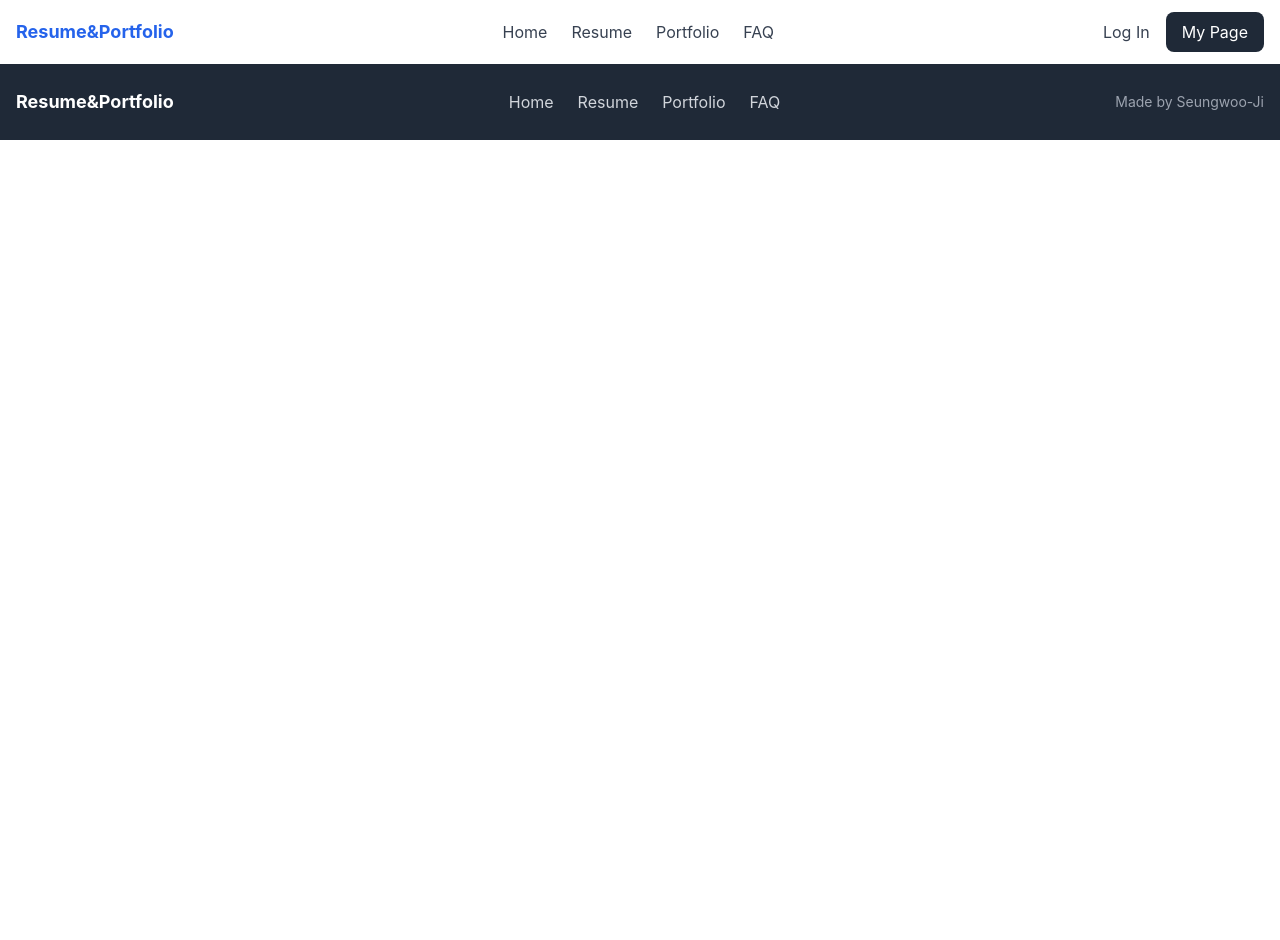
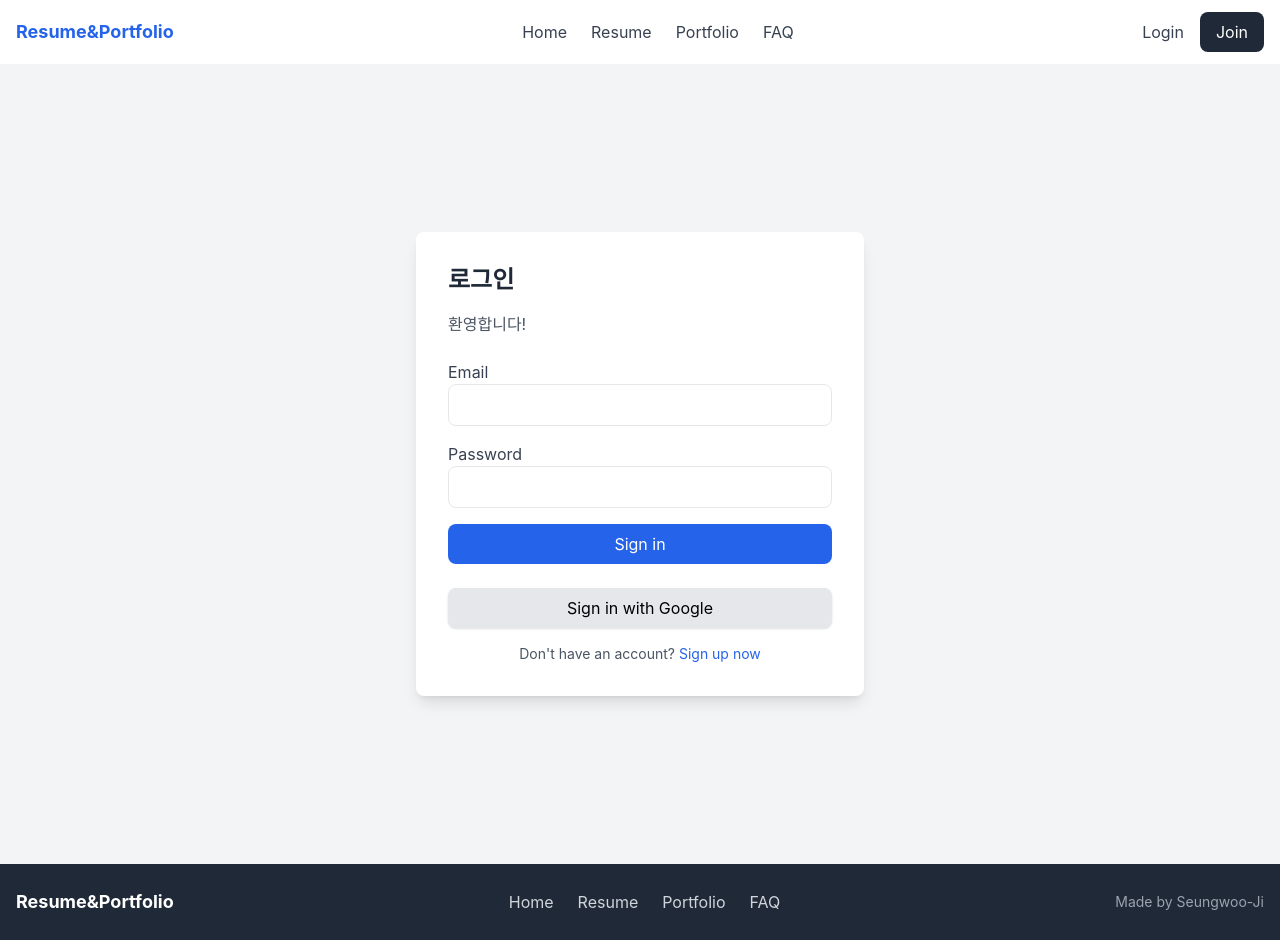
Before and after one commit to JEESW/-ResumeAndPortfolio, a React (Create React App) app in the folder frontend/my-app/: page /login in a window 1280 px wide. Before the commit the page ends 800 px from the top, so only its background shows below. Built offline with nearby package versions, Linux system fonts and the light colour scheme.

Commit message:
feat: Frontend에서 로그인 구현

```diff
--- a/frontend/my-app/src/App.js
+++ b/frontend/my-app/src/App.js
@@ -6,6 +6,7 @@ import Home from "./pages/Home";
 import Resume from "./pages/Resume";
 import Portfolio from "./pages/Portfolio";
 import Faq from "./pages/Faq";
+import Login from "./pages/Login"
 
 function App() {
   return (
@@ -17,6 +18,7 @@ function App() {
             <Route path="/resume" element={<Resume />} />
             <Route path="/portfolio" element={<Portfolio />} />
             <Route path="/faq" element={<Faq />} />
+            <Route path="/login" element={<Login />} />
           </Routes>
         </main>
         <Footer />
--- a/frontend/my-app/src/components/Header/Header.js
+++ b/frontend/my-app/src/components/Header/Header.js
@@ -1,9 +1,13 @@
 import React from "react";
+import { useNavigate } from "react-router-dom";
 
 const Header = () => {
+  const navigate = useNavigate();
+
   return (
       <header className="bg-white shadow-md">
-        <div className="container mx-auto px-4 py-3 flex justify-between items-center">
+        <div
+            className="container mx-auto px-4 py-3 flex justify-between items-center">
           {/* 로고 */}
           <div className="text-lg font-bold text-blue-600">
             Resume&Portfolio
@@ -27,9 +31,15 @@ const Header = () => {
 
           {/* 로그인 및 버튼 */}
           <div className="flex items-center space-x-4">
-            <button className="text-gray-700 hover:text-blue-600">Log In</button>
-            <button className="bg-gray-800 text-white px-4 py-2 rounded-lg hover:bg-gray-700">
-              My Page
+            <button
+                onClick={() => navigate("/login")}
+                className="text-gray-700 hover:text-blue-600"
+            >
+              Login
+            </button>
+            <button
+                className="bg-gray-800 text-white px-4 py-2 rounded-lg hover:bg-gray-700">
+              Join
             </button>
           </div>
 
--- /dev/null
+++ b/frontend/my-app/src/pages/Login.js
@@ -0,0 +1,94 @@
+import React, {useState} from "react";
+import axios from "axios";
+
+const Login = () => {
+  const [email, setEmail] = useState("");
+  const [password, setPassword] = useState("");
+  const [error, setError] = useState(null);
+
+  const handleLogin = async (e) => {
+    e.preventDefault();
+    setError(null);
+
+    try {
+      const response = await axios.post(
+          "https://jsw-resumeandportfolio.com/api/users/login",
+          {
+            email,
+            password,
+          },
+          {
+            withCredentials: true, // Refresh Token을 쿠키에 저장
+          }
+      );
+
+      const accessToken = response.headers["authorization"];
+      localStorage.setItem("accessToken", accessToken); // Access Token 저장
+      alert("로그인 성공!");
+      window.location.href = "/"; // 로그인 후 홈으로 이동
+    } catch (err) {
+      setError("로그인에 실패했습니다. 이메일 또는 비밀번호를 확인해주세요.");
+    }
+  };
+
+  return (
+      <div
+          className="min-h-screen bg-gray-100 flex items-center justify-center">
+        <div className="bg-white p-8 rounded-lg shadow-lg w-full max-w-md">
+          <h2 className="text-2xl font-bold mb-4 text-gray-800">로그인</h2>
+          <p className="text-gray-600 mb-6">환영합니다!</p>
+          <form onSubmit={handleLogin} className="space-y-4">
+            <div>
+              <label htmlFor="email" className="block text-gray-700">
+                Email
+              </label>
+              <input
+                  type="email"
+                  id="email"
+                  className="w-full px-4 py-2 border rounded-lg"
+                  value={email}
+                  onChange={(e) => setEmail(e.target.value)}
+                  required
+              />
+            </div>
+            <div>
+              <label htmlFor="password" className="block text-gray-700">
+                Password
+              </label>
+              <input
+                  type="password"
+                  id="password"
+                  className="w-full px-4 py-2 border rounded-lg"
+                  value={password}
+                  onChange={(e) => setPassword(e.target.value)}
+                  required
+              />
+            </div>
+            {error && <p className="text-red-500 text-sm">{error}</p>}
+            <button
+                type="submit"
+                className="w-full bg-blue-600 text-white py-2 rounded-lg hover:bg-blue-700 transition"
+            >
+              Sign in
+            </button>
+          </form>
+          <div className="mt-6 text-center">
+            <a
+                href="https://jsw-resumeandportfolio.com/api/users/oauth/google"
+                className="block bg-gray-200 py-2 rounded-lg shadow hover:bg-gray-300"
+            >
+              Sign in with Google
+            </a>
+            <p className="mt-4 text-gray-600 text-sm">
+              Don't have an account?{" "}
+              <a href="/signup" className="text-blue-600">
+                Sign up now
+              </a>
+            </p>
+          </div>
+        </div>
+      </div>
+  );
+};
+
+export default Login;
```
